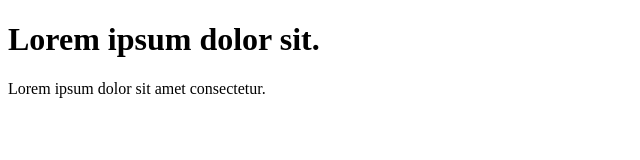
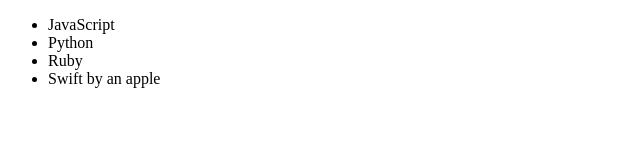
Before and after one commit to diggajbaral/Learning-JavaScript, a plain HTML site: page index.html in a window 1280 px wide. Shown: the whole page, without its empty margins (0-640 px from the left). Drawn offline with Linux system fonts and the light colour scheme.

Commit message:
.appendChild

```diff
--- a/index.html
+++ b/index.html
@@ -9,14 +9,21 @@
 
 <body>
 
-    <div class="bg">
-        <h1 class="heading">Lorem ipsum dolor sit.</h1>
-        <p>Lorem ipsum dolor sit amet consectetur.</p>
-    </div>
+    <ul class="coding">
+        <li>JavaScript</li>
+    </ul>
 
     <script>
 
+        function addCoding(codename) {
+            const li = document.createElement('li')
+            li.innerHTML = `${codename}`
+            document.querySelector('.coding').appendChild(li)
+        }
 
+        addCoding('Python')
+        addCoding('Ruby')
+        addCoding('Swift by an apple')
 
     </script>
 
```
